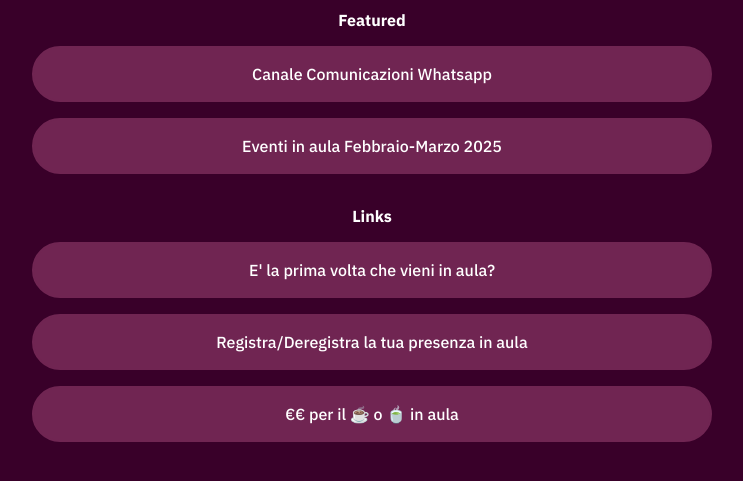
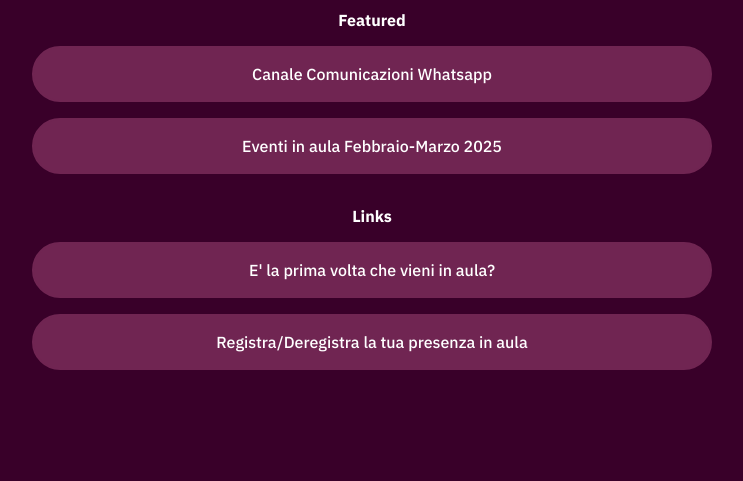
Before and after one commit to ugoforlimpopoli/linktree, a plain HTML site: page my-tree/index.html in a window 1280 px wide. Shown: the part 353-834 px from the top of the page, without its empty margins (268-1011 px from the left). After the commit the page ends 800 px from the top, so only its background shows below. Drawn offline with Linux system fonts and the light colour scheme.

Commit message:
temporarily remove paypal qr-code from linktree.

```diff
--- a/my-tree/index.html
+++ b/my-tree/index.html
@@ -56,9 +56,9 @@
         <a href="https://ugoforlimpopoli.it/opening-status" class="link-button">
             Registra/Deregistra la tua presenza in aula
         </a>
-        <a href="https://www.paypal.com/paypalme/ugoaulastudio/0.50" class="link-button">
-            €€ per il  ☕️ o  🍵  in aula
-        </a>
+<!--        <a href="https://www.paypal.com/paypalme/ugoaulastudio/0.50" class="link-button">-->
+<!--            €€ per il  ☕️ o  🍵  in aula-->
+<!--        </a>-->
     </div>
 </div>
 </body>
```
